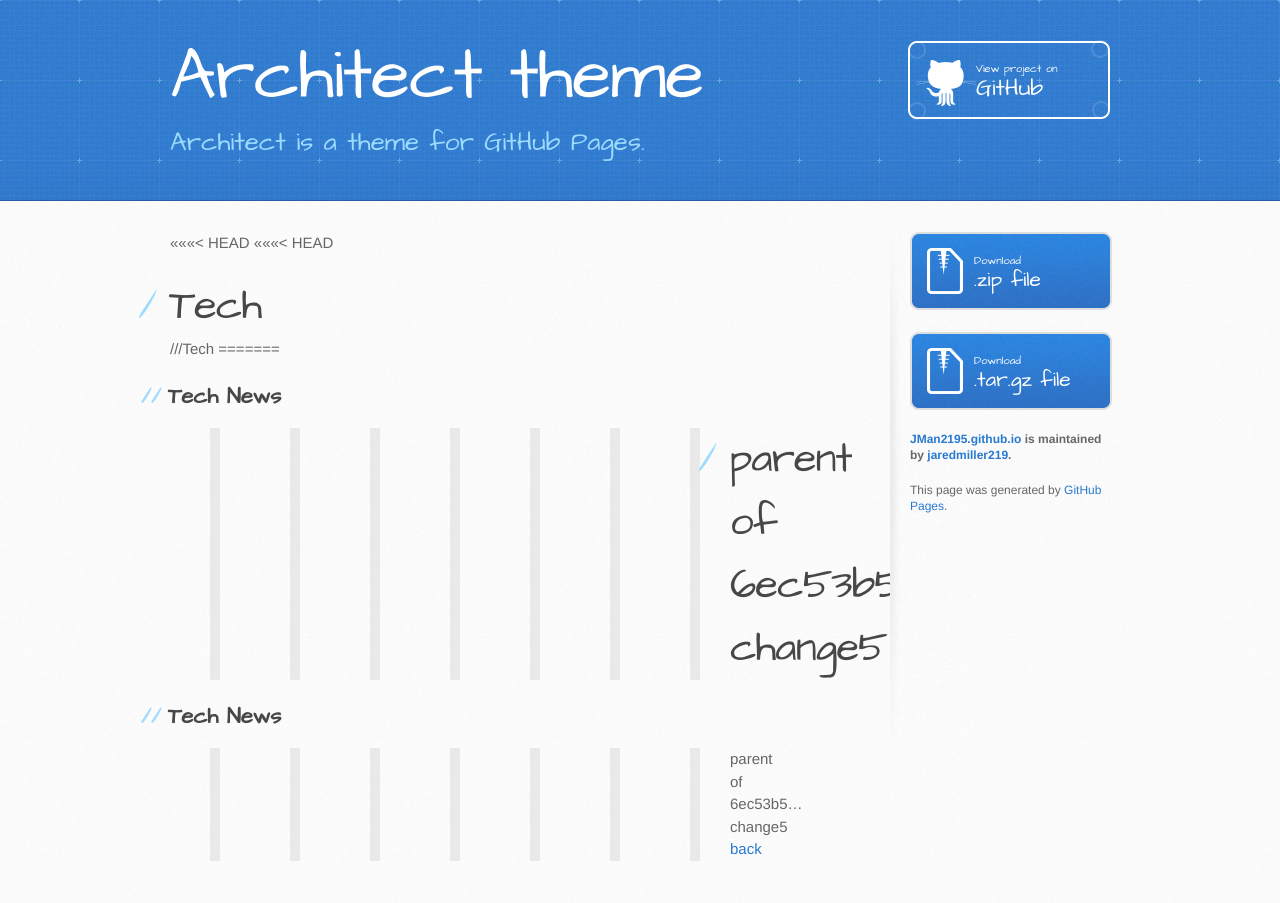
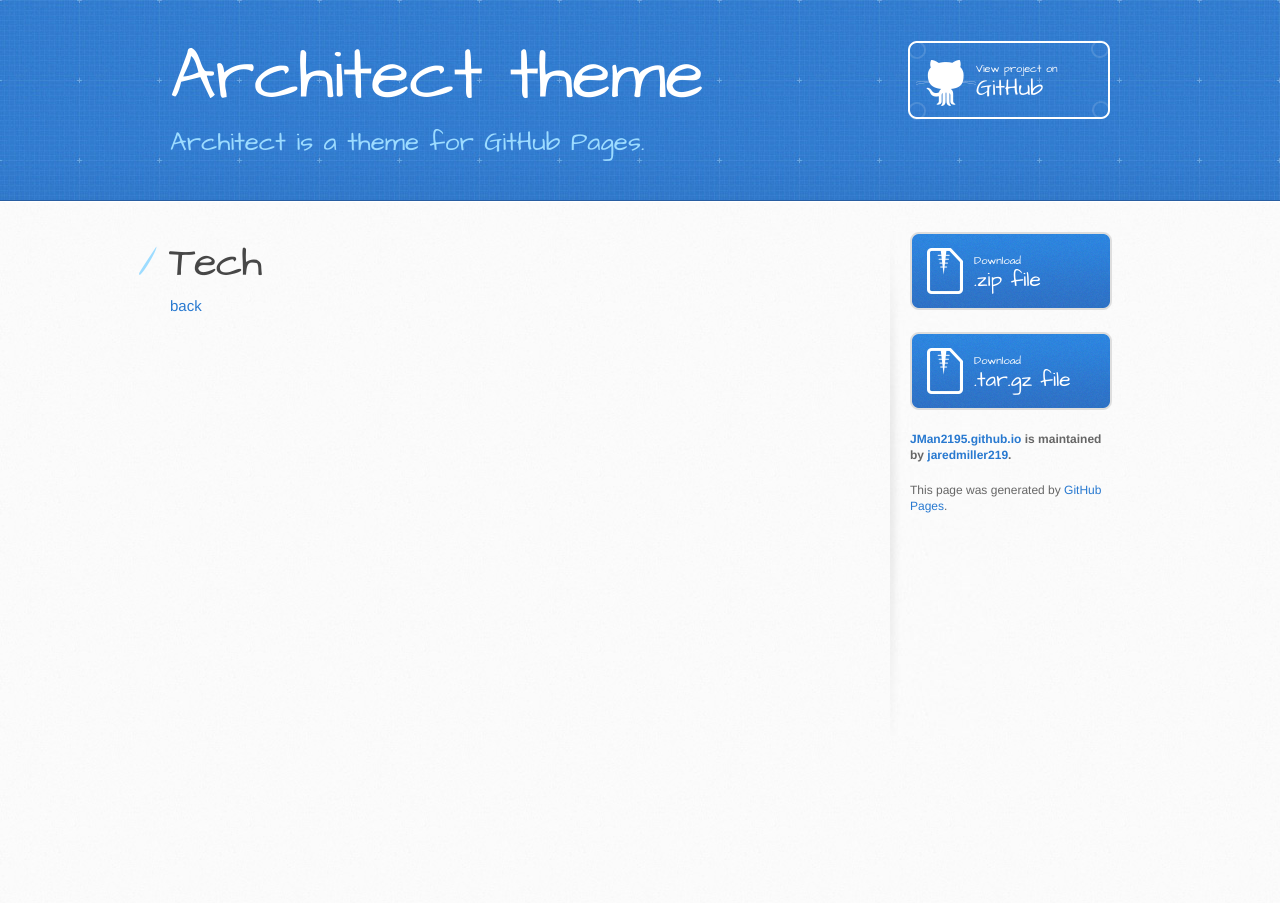
Before and after one commit to jaredmiller219/JMan2195.github.io, a Jekyll site: the page built from another-page.md, in a window 1280 px wide. Built offline with Jekyll 4.4.1, drawn with Linux system fonts in a browser that asks for light colours; our own code applies the rules of GitHub Pages for plain Markdown files.

Commit message:
Update another-page.md

```diff
--- a/another-page.md
+++ b/another-page.md
@@ -1,16 +1,5 @@
 ---
 layout: default
 ---
-<<<<<<< HEAD
-<<<<<<< HEAD
 # Tech
-///Tech
-=======
-
-## Tech News
->>>>>>> parent of 6ec53b5... change5
-=======
-
-## Tech News
->>>>>>> parent of 6ec53b5... change5
 [back](./)
```
